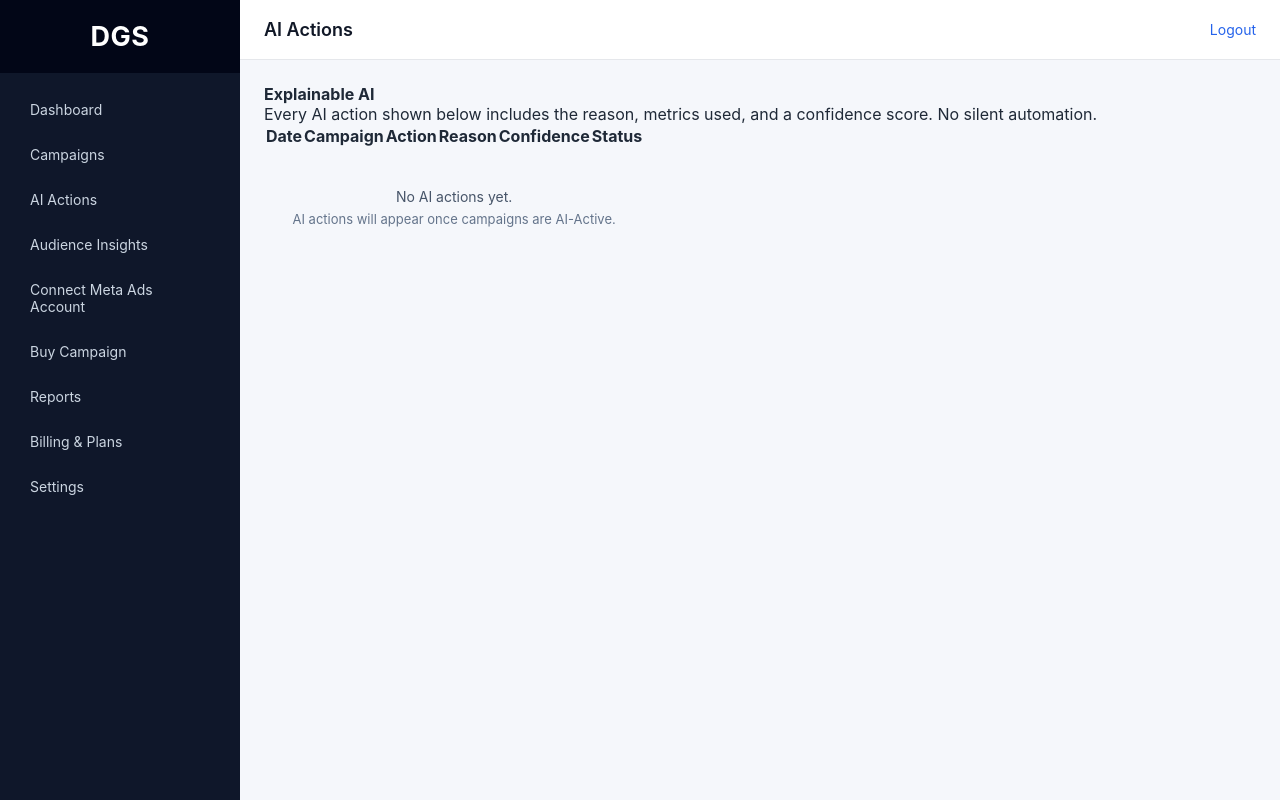
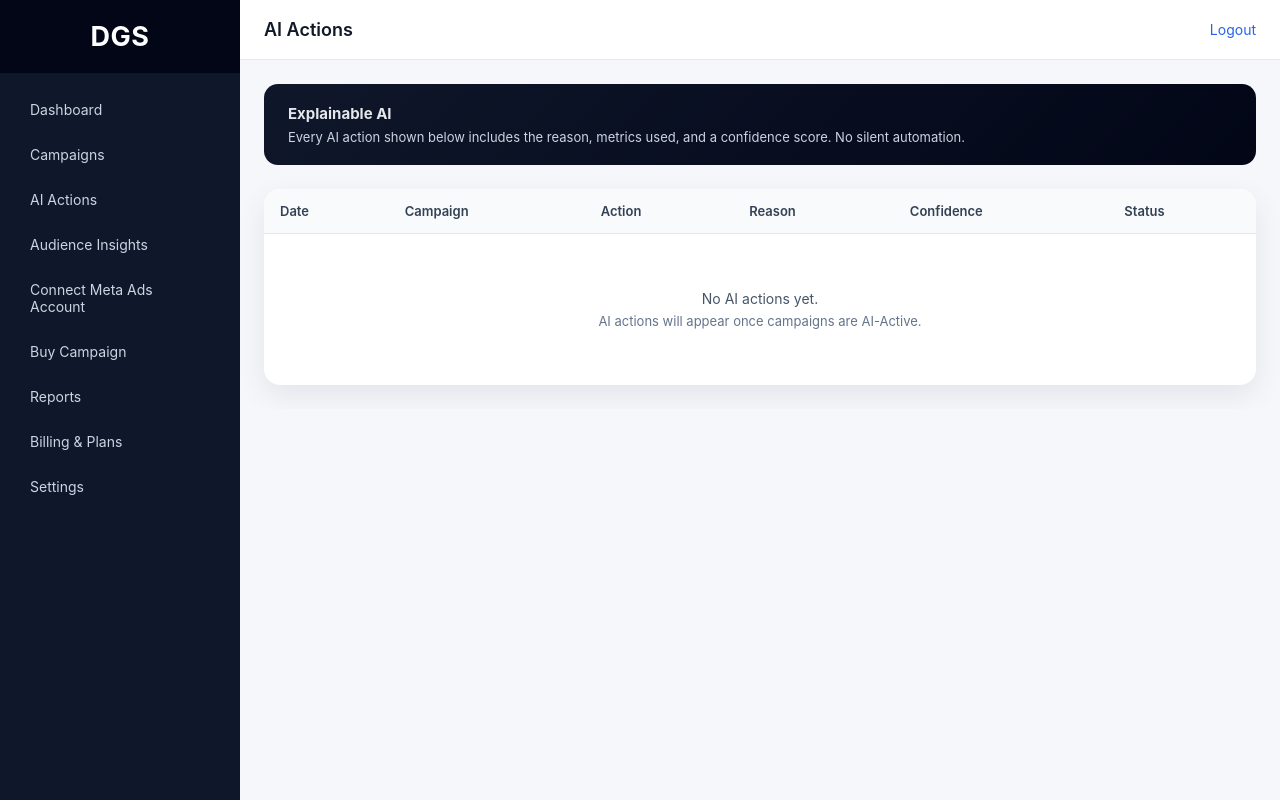
Before and after one commit to digitalgrowthstudioteam/Meta-AI, a FastAPI app: template frontend/user/templates/ai_actions.html in a window 1280 px wide. Run offline with FastAPI, Linux system fonts and the light colour scheme; the template is opened without the code that fills it, so the values that code supplies are empty.

Commit message:
Update app.css

```diff
--- a/frontend/shared/assets/css/app.css
+++ b/frontend/shared/assets/css/app.css
@@ -368,3 +368,91 @@ body {
     padding: 40px 20px;
     color: #475569;
 }
+
+/* =========================
+   AI Actions
+========================= */
+
+.ai-actions-container {
+    display: flex;
+    flex-direction: column;
+    gap: 24px;
+}
+
+.ai-info-banner {
+    background: linear-gradient(135deg, #0f172a, #020617);
+    color: #e5e7eb;
+    padding: 20px 24px;
+    border-radius: 14px;
+}
+
+.ai-info-banner strong {
+    display: block;
+    font-size: 15px;
+    margin-bottom: 6px;
+}
+
+.ai-info-banner p {
+    font-size: 13px;
+    color: #cbd5e1;
+}
+
+/* =========================
+   AI Actions Table
+========================= */
+
+.ai-actions-table-wrapper {
+    background: #ffffff;
+    border-radius: 16px;
+    box-shadow: 0 10px 30px rgba(2, 6, 23, 0.08);
+    overflow: hidden;
+}
+
+.ai-actions-table {
+    width: 100%;
+    border-collapse: collapse;
+}
+
+.ai-actions-table thead {
+    background: #f8fafc;
+}
+
+.ai-actions-table th {
+    padding: 14px 16px;
+    font-size: 13px;
+    font-weight: 600;
+    color: #334155;
+    text-align: left;
+}
+
+.ai-actions-table td {
+    padding: 16px;
+    font-size: 14px;
+    border-top: 1px solid #e5e7eb;
+}
+
+/* =========================
+   Confidence Badges
+========================= */
+
+.confidence {
+    padding: 4px 10px;
+    border-radius: 999px;
+    font-size: 12px;
+    font-weight: 600;
+}
+
+.confidence.low {
+    background: #fee2e2;
+    color: #991b1b;
+}
+
+.confidence.medium {
+    background: #fef3c7;
+    color: #92400e;
+}
+
+.confidence.high {
+    background: #dcfce7;
+    color: #166534;
+}
```
